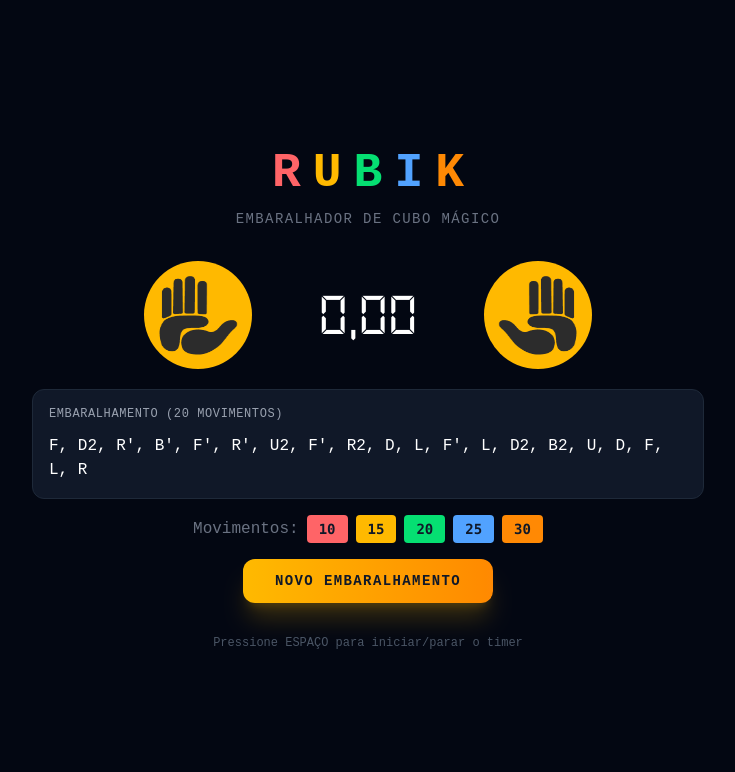
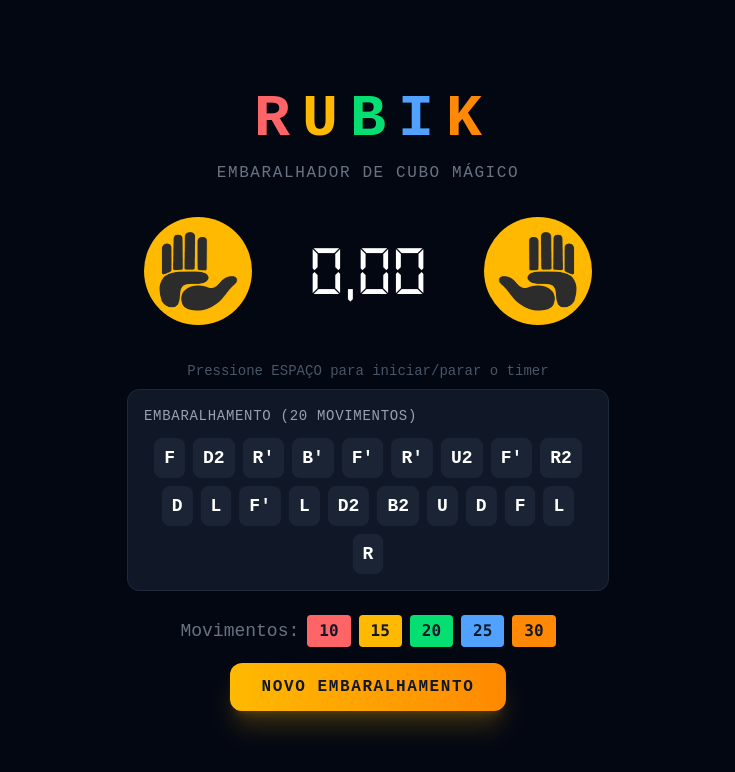
Before and after one commit to pedromedeirosmo/cube-scramble, a React (Vite) app: page / in a window 1280 px wide. Shown: the top 772 px of the page, without its empty margins (272-1007 px from the left). Built offline with nearby package versions, Linux system fonts and the light colour scheme.

Commit message:
responsive

```diff
--- a/src/App.jsx
+++ b/src/App.jsx
@@ -108,16 +108,21 @@ export default function App() {
     >
       <Header />
       <Timer times={times} saveBestTime={saveBestTime} />
-      <ScrambleDisplay scramble={scramble} movements={movements} />
-      <BestTimes times={times} bestTime={bestTime} openConfirm={openConfirm} />
-      <ScrambleLenght updatingMovements={updatingMovements} />
-      <NewScramble newScramble={newScramble} movements={movements} />
-      <p className="text-gray-600 text-xs mt-8 hidden sm:block">
+      <p className="text-gray-600 text-sm mt-4 mb-2 hidden sm:block">
         Pressione ESPAÇO para iniciar/parar o timer
       </p>
-      <p className="text-gray-600 text-xs mt-8 block sm:hidden text-balance text-center">
+      <p className="text-gray-600 text-xs mt-4 mb-2 block sm:hidden text-balance text-center">
         Pressione o CONTADOR para iniciar/parar o timer
       </p>
+      <ScrambleDisplay scramble={scramble} movements={movements} />
+      <ScrambleLenght updatingMovements={updatingMovements} />
+      <BestTimes times={times} bestTime={bestTime} openConfirm={openConfirm} />
+      <NewScramble newScramble={newScramble} movements={movements} />
+      <div
+        className={`${
+          isConfirming ? "flex" : "hidden"
+        } fixed inset-0 bg-black/40 backdrop-blur-sm items-center justify-center z-50`}
+      >
         <div
           className={`${isConfirming ? "flex" : "hidden"} w-fit max-w-75 sm:max-w-fit text-lg h-fit flex-col gap-2 absolute bg-gray-900 rounded-xl p-4 border border-gray-800`}
         >
@@ -128,20 +133,21 @@ export default function App() {
                 clearTimes();
                 closeConfirm();
               }}
-            className="px-2 py-1 rounded-lg bg-green-700 transition-all active:scale-90 hover:cursor-pointer hover:scale-105"
+              className="px-4 py-2 rounded-lg bg-green-700 font-black text-sm tracking-widest uppercase transition-all active:scale-95 hover:cursor-pointer hover:scale-105"
             >
-            SIM
+              sim
             </button>
             <button
               onClick={() => {
                 closeConfirm();
               }}
-            className="px-2 py-1 rounded-lg bg-red-700 transition-all active:scale-95 hover:cursor-pointer hover:scale-105"
+              className="px-4 py-2 rounded-lg bg-red-700 font-black text-sm tracking-widest uppercase transition-all active:scale-95 hover:cursor-pointer hover:scale-105"
             >
               NÃO
             </button>
           </div>
         </div>
       </div>
+    </div>
   );
 }
--- a/src/components/BestTimes.jsx
+++ b/src/components/BestTimes.jsx
@@ -2,15 +2,15 @@ export default function BestTimes({ times, bestTime, openConfirm }) {
   if (times.length === 0) return null;
 
   return (
-    <div className="text-center mb-4">
+    <div className="text-center mb-5">
       <div className="w-fit max-h-54 overflow-auto bg-gray-900 rounded-xl p-4 border border-gray-800">
-        <div className="text-center mb-3">
-          <span className="text-gray-400 text-sm uppercase tracking-wider">
+        <div className="text-center mb-2">
+          <span className="text-gray-400 text-xs sm:text-sm uppercase tracking-wider">
             Tempos
           </span>
         </div>
         {bestTime !== null && (
-          <div className="text-md text-amber-400 mb-2 font-bold">
+          <div className="text-base sm:text-lg text-amber-400 mb-2 font-bold">
             MELHOR: {bestTime.toFixed(2).replace(".", ",")}
           </div>
         )}
@@ -19,15 +19,15 @@ export default function BestTimes({ times, bestTime, openConfirm }) {
             return (
               <span
                 key={index}
-                className={`text-md w-full flex items-center justify-between ${
+                className={`text-base sm:text-lg w-full flex items-center justify-between tabular-nums ${
                   time === bestTime
-                    ? "text-green-400 font-bold"
+                    ? "text-green-400 font-bold bg-green-400/10 rounded px-1"
                     : "text-gray-300"
                 }`}
               >
                 <span>{time.toFixed(2).replace(".", ",")}</span>
                 {bestTime !== null && time !== bestTime && (
-                  <span className="text-gray-500 text-sm">
+                  <span className="text-gray-500 text-sm sm:text-base">
                     (+{(time - bestTime).toFixed(2).replace(".", ",")})
                   </span>
                 )}
@@ -38,7 +38,7 @@ export default function BestTimes({ times, bestTime, openConfirm }) {
       </div>
       <button
         onClick={openConfirm}
-        className="mt-2 px-4 py-2 rounded-lg bg-red-400/10 text-red-400 text-xs font-bold uppercase tracking-wider hover:bg-red-400/20 transition-all active:scale-95 hover:cursor-pointer hover:scale-105 border border-red-400/20"
+        className="mt-2 px-5 py-2 rounded-lg bg-red-400/10 text-red-400 text-xs sm:text-sm font-bold uppercase tracking-wider hover:bg-red-400/20 transition-all active:scale-95 hover:cursor-pointer hover:scale-105 border border-red-400/20"
       >
         Limpar Tempos
       </button>
--- a/src/components/Header.jsx
+++ b/src/components/Header.jsx
@@ -5,7 +5,7 @@ export default function Header() {
         {["R", "U", "B", "I", "K"].map((l, i) => (
           <span
             key={i}
-            className={`text-5xl font-black px-1 ${
+            className={`text-5xl sm:text-6xl font-black px-1 ${
               [
                 "text-red-400",
                 "text-amber-400",
@@ -19,7 +19,7 @@ export default function Header() {
           </span>
         ))}
       </div>
-      <p className="text-gray-500 text-sm tracking-widest uppercase">
+      <p className="text-gray-500 text-sm sm:text-base tracking-widest uppercase">
         Embaralhador de Cubo Mágico
       </p>
     </div>
--- a/src/components/NewScramble.jsx
+++ b/src/components/NewScramble.jsx
@@ -2,7 +2,7 @@ export default function NewScramble({ newScramble, movements }) {
   return (
     <button
       onClick={() => newScramble(movements)}
-      className="px-8 py-3 rounded-xl bg-linear-to-r from-amber-400 to-orange-400 text-gray-900 font-black text-sm tracking-widest uppercase hover:cursor-pointer hover:scale-105 transition-all shadow-xl shadow-amber-400/20 active:scale-95"
+      className="px-8 py-3 rounded-xl bg-linear-to-r from-amber-400 to-orange-400 text-gray-900 font-black text-sm sm:text-base tracking-widest uppercase hover:cursor-pointer hover:scale-105 transition-all shadow-xl shadow-amber-400/20 active:scale-95"
     >
       Novo Embaralhamento
     </button>
--- a/src/components/ScrambleDisplay.jsx
+++ b/src/components/ScrambleDisplay.jsx
@@ -1,17 +1,21 @@
 export default function ScrambleDisplay({ scramble, movements }) {
   return (
-    <div className="w-full max-w-2xl bg-gray-900 rounded-xl p-4 mb-4 border border-gray-800">
+    <div className="w-fit bg-gray-900 rounded-xl p-4 mb-6 border border-gray-800">
       <div className="flex items-center justify-between mb-3">
-        <span className="text-gray-400 text-xs uppercase tracking-wider">
+        <span className="text-gray-400 text-xs sm:text-sm uppercase tracking-wider">
           Embaralhamento ({movements} Movimentos)
         </span>
       </div>
-      {scramble.map((letra, index) => (
-        <span key={index}>
-          {letra}
-          {index !== scramble.length - 1 && ", "}
-        </span>
-      ))}
+      <div className="flex flex-wrap justify-center gap-2 max-w-md mx-auto leading-relaxed">
+        {scramble.map((letra, index) => (
+          <span
+            key={index}
+            className="text-base sm:text-lg px-2.5 py-1.5 bg-gray-800/80 backdrop-blur rounded-lg font-semibold"
+          >
+            {letra}
+          </span>
+        ))}
+      </div>
     </div>
   );
 }
--- a/src/components/ScrambleLength.jsx
+++ b/src/components/ScrambleLength.jsx
@@ -1,12 +1,12 @@
 export default function ScrambleDisplay({ updatingMovements }) {
   return (
     <div className="flex flex-col sm:flex-row items-center gap-2 mb-4">
-      <span className="text-gray-500 text-md">Movimentos:</span>
+      <span className="text-gray-500 text-lg">Movimentos:</span>
       <div className="flex gap-2">
         {[10, 15, 20, 25, 30].map((len, i) => (
           <button
             key={len}
-            className={`px-3 py-1 rounded text-sm font-mono transition-all text-gray-900 font-bold hover:scale-105 hover:cursor-pointer active:scale-95 ${
+            className={`px-3 py-1 rounded text-sm sm:text-base font-mono transition-all text-gray-900 font-bold hover:scale-105 hover:cursor-pointer active:scale-95 ${
               [
                 "bg-red-400",
                 "bg-amber-400",
--- a/src/components/Timer.jsx
+++ b/src/components/Timer.jsx
@@ -102,7 +102,7 @@ export default function Timer({ saveBestTime }) {
       </div>
       <div className="text-center flex-1">
         <div
-          className={`text-8xl sm:text-6xl leading-none font-[Digital] sm:text-white ${textColor()} select-none`}
+          className={`text-9xl text-50 sm:text-7xl text- leading-none font-[Digital] sm:text-white ${textColor()} select-none`}
         >
           {formattedTime}
         </div>
--- a/src/index.css
+++ b/src/index.css
@@ -13,6 +13,6 @@
 
   ::-webkit-scrollbar-thumb {
     background-color: theme("colors.amber.400");
-    border-radius: 0 9999px 9999px 0;
+    border-radius: 10px;
   }
 }
```
Lines whose indentation alone changed are shown as unchanged.
